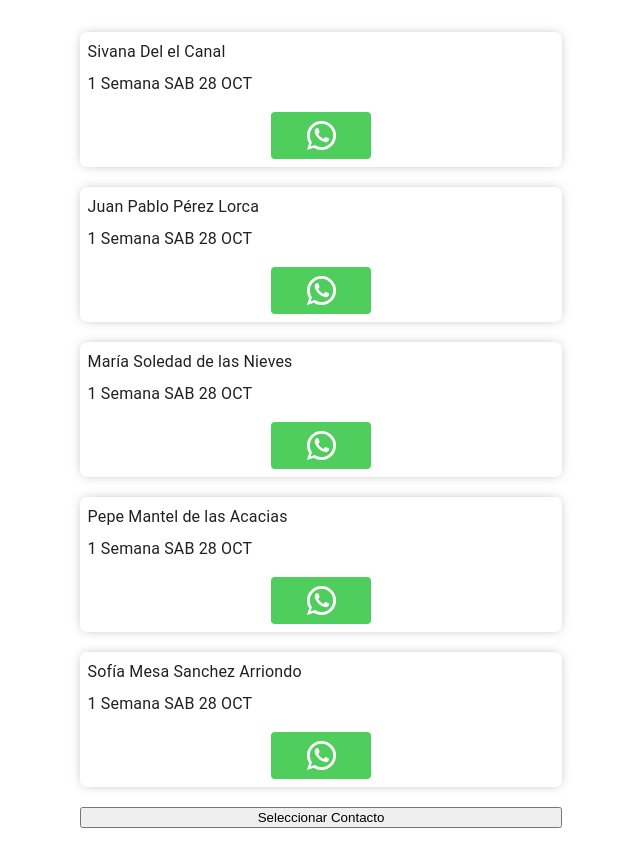
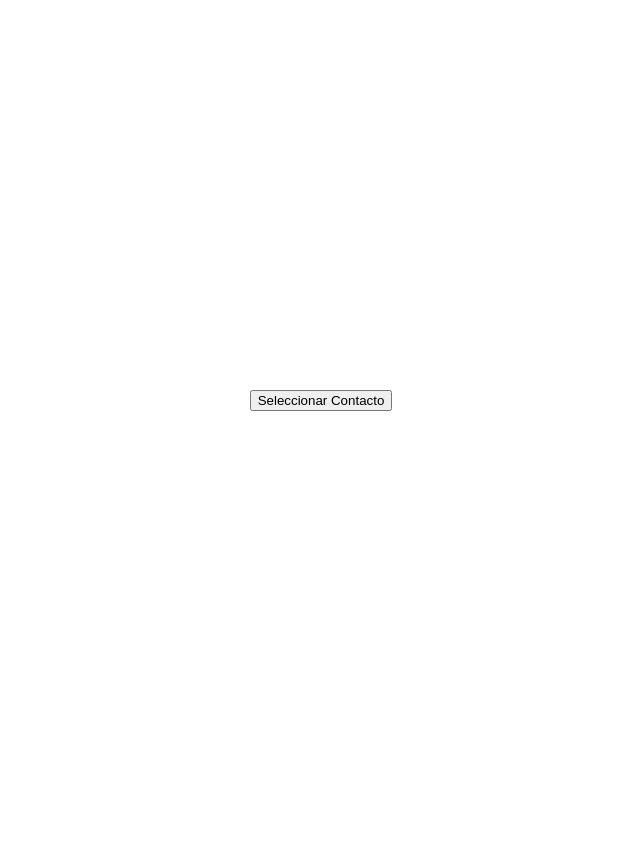
Before and after one commit to slurm17/turnos-app, a React (Vite) app: page / in a window 1280 px wide. Shown: the whole page, without its empty margins (319-959 px from the left). After the commit the page ends 800 px from the top, so only its background shows below. Built offline with nearby package versions, Linux system fonts and the light colour scheme.

Commit message:
agrego funcion añadir contacto

```diff
--- a/package.json
+++ b/package.json
@@ -17,7 +17,8 @@
     "@mui/material": "^6.2.1",
     "react": "^18.3.1",
     "react-dom": "^18.3.1",
-    "react-router-dom": "^7.1.0"
+    "react-router-dom": "^7.1.0",
+    "zustand": "^5.0.2"
   },
   "devDependencies": {
     "@types/react": "^18.3.1",
--- a/src/components/ContactPicker/index.tsx
+++ b/src/components/ContactPicker/index.tsx
@@ -1,14 +1,13 @@
+import { useContactStore } from '@/store/contactStore'
 import React from 'react'
 
 interface Contact {
-  name?: string[];
-  email?: string[];
-  tel?: string[];
-  address?: string[];
-  icon?: string[];
+  name: string
+  tel: string
 }
 
 const ContactPicker: React.FC = () => {
+  const addContact = useContactStore((state) => state.addContact)
   const pickContact = async (): Promise<void> => {
     if ('contacts' in navigator && 'ContactsManager' in window) {
       try {
@@ -17,8 +16,7 @@ const ContactPicker: React.FC = () => {
           ['name', 'tel'],
           { multiple: true }
         )
-        alert(contacts[0])
-        alert(contacts[0].name)
+        addContact({ name: contacts[0].name, phone: contacts[0].tel })
         // Procesa los contactos seleccionados según tus necesidades
       } catch (error) {
         console.error('Error al seleccionar contacto:', error)
--- a/src/pages/Home/components/CardInfo/index.tsx
+++ b/src/pages/Home/components/CardInfo/index.tsx
@@ -22,9 +22,9 @@ const CardInfo = ({ name, phone }: Props) => {
                 <Typography align='left'>
                     {name}
                 </Typography >
-                {/* <Typography align='left'>
+                <Typography align='left'>
                     {phone}
-                </Typography> */}
+                </Typography>
             </Grid>
             <Grid size={12} sx={{
                 // display: 'grid',
--- a/src/pages/Home/index.tsx
+++ b/src/pages/Home/index.tsx
@@ -1,16 +1,18 @@
 import { Box } from '@mui/material'
 import CardInfo from './components/CardInfo'
 import ContactPicker from '@/components/ContactPicker'
+import { useContactStore } from '@/store/contactStore'
 
 
 const Home = () => {
-  const data = [
-    { name: 'Sivana Del el Canal', phone: '3434486607', fecha: '2025-05-01' },
-    { name: 'Juan Pablo Pérez Lorca', phone: '3434486607', fecha: '2025-05-01' },
-    { name: 'María Soledad de las Nieves', phone: '3434486607', fecha: '2025-05-01' },
-    { name: 'Pepe Mantel de las Acacias', phone: '3434486607', fecha: '2025-05-01' },
-    { name: 'Sofía Mesa Sanchez Arriondo', phone: '3434486607' ,fecha: '2025-05-01' }
-  ]
+  // const data = [
+  //   { name: 'Sivana Del el Canal', phone: '3434486607', fecha: '2025-05-01' },
+  //   { name: 'Juan Pablo Pérez Lorca', phone: '3434486607', fecha: '2025-05-01' },
+  //   { name: 'María Soledad de las Nieves', phone: '3434486607', fecha: '2025-05-01' },
+  //   { name: 'Pepe Mantel de las Acacias', phone: '3434486607', fecha: '2025-05-01' },
+  //   { name: 'Sofía Mesa Sanchez Arriondo', phone: '3434486607' ,fecha: '2025-05-01' }
+  // ]
+  const contacts = useContactStore((state) => state.contacts)
   return (
     <Box sx={{
       display: 'flex',
@@ -20,7 +22,7 @@ const Home = () => {
       width: '100%',
       margin: 'auto'
     }}>
-      {data.map((contact, i) =>
+      {contacts.map((contact, i) =>
         (<CardInfo key={i} {...contact} />)
       )}
       <ContactPicker/>
--- /dev/null
+++ b/src/store/contactStore.ts
@@ -0,0 +1,38 @@
+import { create } from 'zustand'
+import { persist, createJSONStorage } from 'zustand/middleware'
+
+// Definición de la interfaz para un contacto
+interface Contact {
+  name: string
+  phone: string
+}
+
+// Definición de la interfaz para el estado del store
+interface ContactState {
+  contacts: Contact[];
+  addContacts: (newContacts: Contact[]) => void;
+  addContact: (newContact: Contact) => void;
+  clearContacts: () => void;
+}
+
+// Creación del store con persistencia
+export const useContactStore = create<ContactState>()(
+  persist(
+    (set) => ({
+      contacts: [],
+      addContact: (newContact) =>
+        set((state) => ({
+          contacts: [...state.contacts, newContact],
+        })),
+      addContacts: (newContacts) =>
+        set((state) => ({
+          contacts: [...state.contacts, ...newContacts],
+        })),
+      clearContacts: () => set({ contacts: [] }),
+    }),
+    {
+      name: 'contact-storage', // Nombre clave en el almacenamiento
+      storage: createJSONStorage(() => localStorage), // Utiliza localStorage para persistencia
+    }
+  )
+)
```
Also changed, not shown: 1 other file (tests, documents, lock files or other folders).
